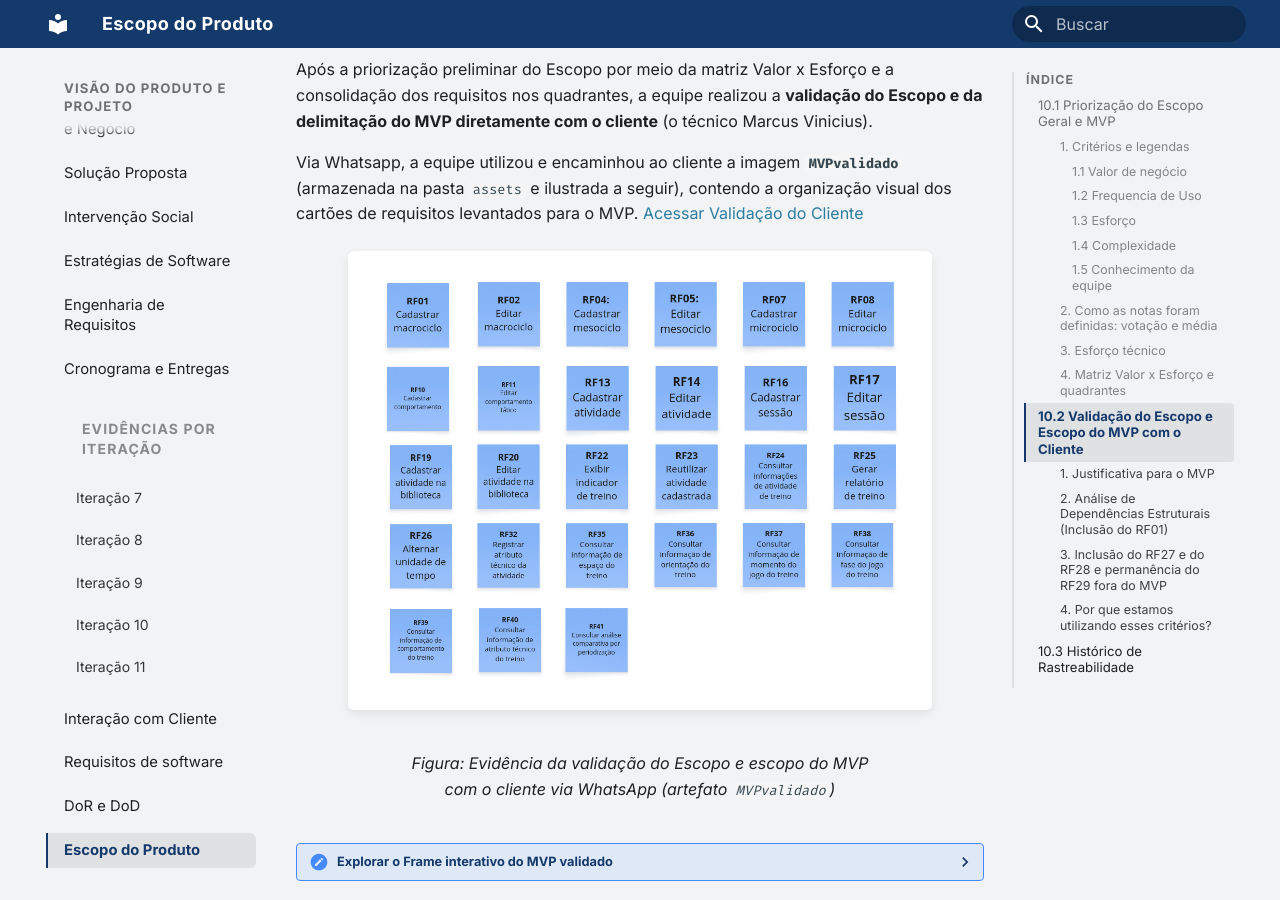
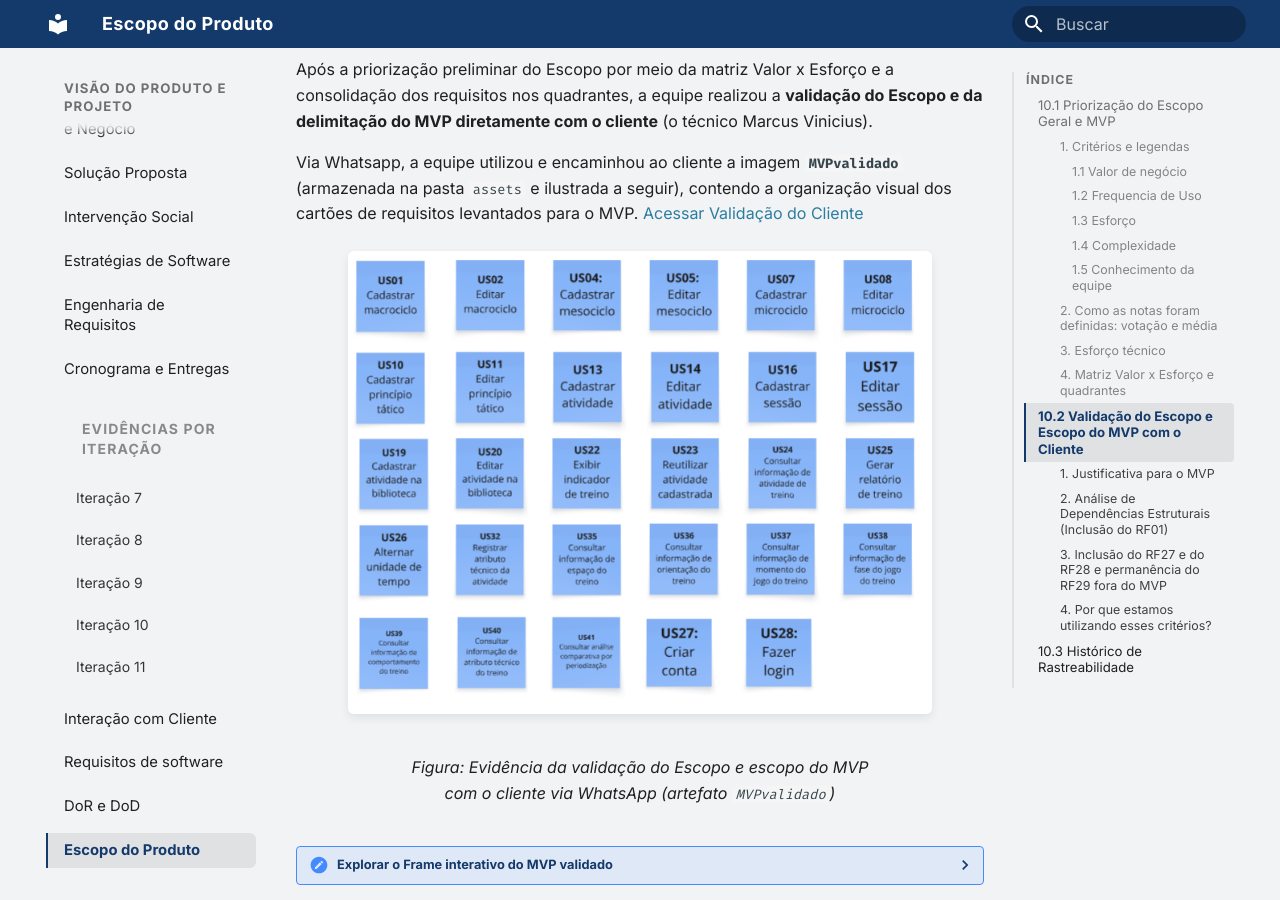
Before and after one commit to mdsreq-fga-unb/REQ-2026.2-T01-FutBoard, an MkDocs documentation site: the page built from docs/visao-produto/backlog_do_produto.md, in a window 1280 px wide and 900 px high, scrolled down 4088 px. Built offline with MkDocs 1.6.1 and Material for MkDocs 9.7.7, drawn with Linux system fonts in a browser that asks for light colours.

Commit message:
docs: imagem mvp

```diff
--- a/docs/visao-produto/backlog_do_produto.md
+++ b/docs/visao-produto/backlog_do_produto.md
@@ -117,7 +117,7 @@ Após a priorização preliminar do Escopo por meio da matriz Valor x Esforço e
 Via Whatsapp, a equipe utilizou e encaminhou ao cliente a imagem **`MVPvalidado`** (armazenada na pasta `assets` e ilustrada a seguir), contendo a organização visual dos cartões de requisitos levantados para o MVP. [Acessar Validação do Cliente](validacao_cliente.md)
 
 <figure markdown="span" style="text-align: center; margin: 1.5em 0;">
-  ![Evidência da validação do Escopo e escopo do MVP com o cliente via WhatsApp](../assets/MVPValidado.jpg){ width="85%" style="border-radius: 6px; box-shadow: 0 4px 10px rgba(0,0,0,0.08);" }
+  ![Evidência da validação do Escopo e escopo do MVP com o cliente via WhatsApp](../assets/MVPValidado.png){ width="85%" style="border-radius: 6px; box-shadow: 0 4px 10px rgba(0,0,0,0.08);" }
   <figcaption>Figura: Evidência da validação do Escopo e escopo do MVP com o cliente via WhatsApp (artefato <code>MVPvalidado</code>)</figcaption>
 </figure>
 <details>
```
Also changed, not shown: docs/assets/MVPValidado.jpg (deleted), docs/assets/MVPValidado.png (added).
